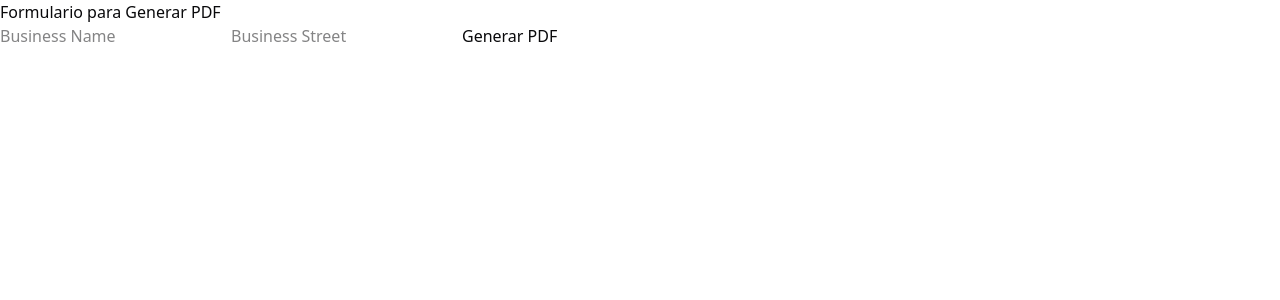
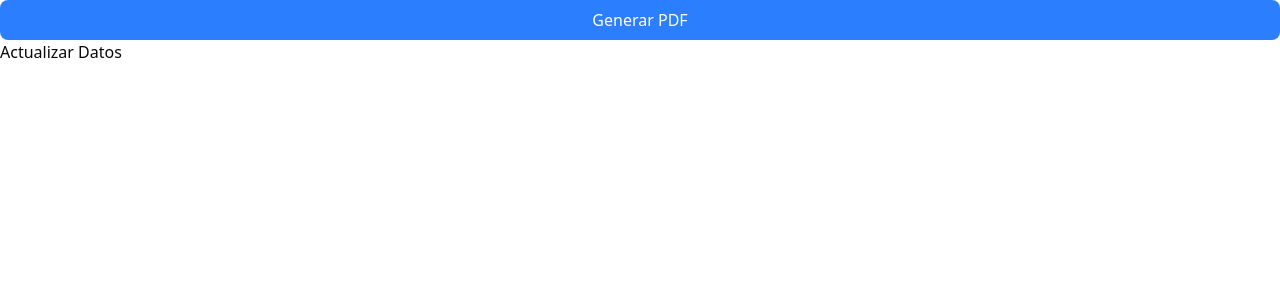
Before and after one commit to alexpaisan0/devis, a Next.js app: page / in a window 1280 px wide. Shown: the top 300 px of the page. Built offline with nearby package versions, Linux system fonts and the light colour scheme.

Commit message:
importante

```diff
--- a/app/page.tsx
+++ b/app/page.tsx
@@ -1,105 +1,95 @@
-'use client';
+import React, { useState } from 'react';
 
-import React, { useState } from 'react';
-import { pdf } from '@react-pdf/renderer';
-import { z } from 'zod';
-
-// Definición del esquema
-const formSchema = z.object({
-  buissnessName: z.string().min(1, "Business name is required"),
-  buissnessStreet: z.string().min(1, "Street is required"),
-  buissnessCity: z.string().min(1, "City is required"),
-  buissnessPostal: z.string().min(1, "Postal code is required"),
-  buissnessPhone: z.string().min(1, "Phone number is required"),
-  clientName: z.string().min(1, "Client name is required"),
-  clientStreet: z.string().min(1, "Client street is required"),
-  clientCity: z.string().min(1, "Client city is required"),
-  clientPostal: z.string().min(1, "Client postal code is required"),
-  description: z.string().min(1, "Description is required"),
-  job: z.string().min(1, "Job title is required"),
-  price: z.string().min(1, "Price is required"),
-  note: z.string().optional(),
-  conditions: z.string().optional(),
-  signature: z.string().optional(),
-  date: z.string().optional(),
-});
-
-type FormData = z.infer<typeof formSchema>;
-
-const PDFDocument = ({ data }: { data: FormData }) => {
-  return (
-    <div>
-      <h1>{data.buissnessName}</h1>
-      {/* Resto del contenido basado en los datos */}
-    </div>
-  );
+type PDFData = {
+  buissnessName: string;
+  buissnessStreet: string;
+  buissnessCity: string;
+  buissnessPostal: string;
+  buissnessPhone: string;
+  clientName: string;
+  clientStreet: string;
+  clientCity: string;
+  clientPostal: string;
+  date?: string;
 };
 
-const App = () => {
-  const [pdfData, setPdfData] = useState<FormData>({
-    buissnessName: '',
-    buissnessStreet: '',
-    buissnessCity: '',
-    buissnessPostal: '',
-    buissnessPhone: '',
-    clientName: '',
-    clientStreet: '',
-    clientCity: '',
-    clientPostal: '',
-    description: '',
-    job: '',
-    price: '',
-    note: '',
-    conditions: '',
-    signature: '',
-    date: '',
-  });
+type UserData = {
+  name: string;
+  email: string;
+};
 
-  const handleGenerate = async () => {
-    // Verificar que pdfData no sea null
-    if (pdfData) {
-      const blob = await pdf(<PDFDocument data={pdfData} />).toBlob();
+const YourComponent = () => {
+  const [pdfData, setPdfData] = useState<PDFData | undefined>(undefined); // Usa undefined en lugar de null
+  const [userData, setUserData] = useState<UserData | undefined>(undefined); // Estado para los datos del usuario
+
+  // Función para actualizar los datos del PDF y del usuario
+  const updateData = (pdf: PDFData, user: UserData) => {
+    setPdfData(pdf);
+    setUserData(user);
+  };
+
+  // Función que maneja la generación del PDF
+  const generatePDF = async () => {
+    if (!pdfData || !userData) {
+      console.error("Datos incompletos: es necesario tener pdfData y userData.");
+      return;
+    }
+
+    try {
+      // Mostrar los datos del usuario antes de generar el PDF
+      console.log(`Generando PDF para el usuario: ${userData.name}, Email: ${userData.email}`);
+
+      // Generación del PDF (aquí podrías integrar la librería de PDF que usas)
+      const blob = await pdf(<PDFDocument data={pdfData} />).toBlob(); // Reemplazar con tu librería de PDF
       const blobUrl = URL.createObjectURL(blob);
       window.open(blobUrl, "_blank");
-    } else {
-      console.error('No data available for PDF generation');
-    }
-  };
-
-  const handleSubmit = (e: React.FormEvent) => {
-    e.preventDefault();
-    // Validar que los datos sean correctos según el esquema de zod
-    const result = formSchema.safeParse(pdfData);
-    if (result.success) {
-      handleGenerate();
-    } else {
-      // Aquí puedes manejar los errores de validación
-      console.error(result.error.format());
+    } catch (error) {
+      console.error("Error generando el PDF:", error);
     }
   };
 
   return (
     <div>
-      <h1>Formulario para Generar PDF</h1>
-      <form onSubmit={handleSubmit}>
-        <input
-          type="text"
-          placeholder="Business Name"
-          value={pdfData.buissnessName}
-          onChange={(e) => setPdfData({ ...pdfData, buissnessName: e.target.value })}
-        />
-        <input
-          type="text"
-          placeholder="Business Street"
-          value={pdfData.buissnessStreet}
-          onChange={(e) => setPdfData({ ...pdfData, buissnessStreet: e.target.value })}
-        />
-        {/* Otros campos de formulario */}
+      <button
+        className="bg-blue-500 text-white rounded-md p-2 hover:bg-blue-600 w-full"
+        onClick={generatePDF}
+      >
+        Generar PDF
+      </button>
 
-        <button type="submit">Generar PDF</button>
-      </form>
+      {/* Ejemplo de botón para actualizar los datos */}
+      <button
+        onClick={() =>
+          updateData(
+            {
+              buissnessName: 'Mi Empresa',
+              buissnessStreet: 'Calle Ficticia 123',
+              buissnessCity: 'Ciudad Ejemplo',
+              buissnessPostal: '12345',
+              buissnessPhone: '555-1234',
+              clientName: 'Cliente Ejemplo',
+              clientStreet: 'Calle Cliente 456',
+              clientCity: 'Ciudad Cliente',
+              clientPostal: '67890',
+              date: '2025-05-01'
+            },
+            { name: 'Juan Pérez', email: 'juan@example.com' }
+          )
+        }
+      >
+        Actualizar Datos
+      </button>
+
+      {/* Mostrar los datos del usuario */}
+      {userData && (
+        <div>
+          <h3>Datos del Usuario:</h3>
+          <p>Nombre: {userData.name}</p>
+          <p>Email: {userData.email}</p>
+        </div>
+      )}
     </div>
   );
 };
 
-export default App;
+export default YourComponent;
```
